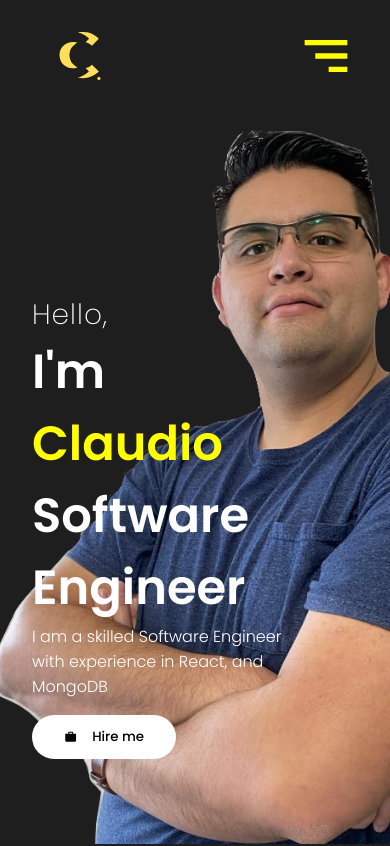
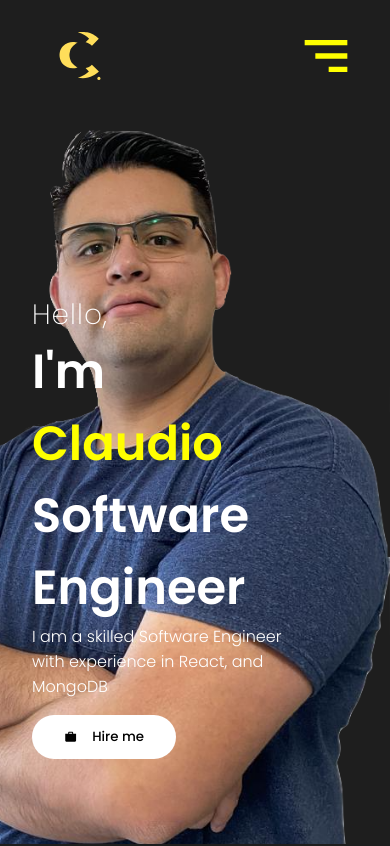
Before and after one commit to claudio-parra/portfolio, a React (Create React App) app: page / in a window 390 px wide. Shown: the top 846 px of the page. Built offline with nearby package versions, Linux system fonts and the light colour scheme.

Commit message:
overflow-y css

```diff
--- a/src/components/Intro/intro.css
+++ b/src/components/Intro/intro.css
@@ -12,7 +12,7 @@
     right: 0;
     bottom:-6rem;
     z-index: -1;
-    object-fit: cover;
+    object-fit: contain;
     height: 90vh;
 }
 .introContent{
@@ -67,7 +67,7 @@
 }
 @media screen and (max-width:650px){
     .bg{
-        max-width: 60vw;
+        /* max-width: 60vw;  */
         overflow: visible;
         bottom: 0;
         right:0;
```
